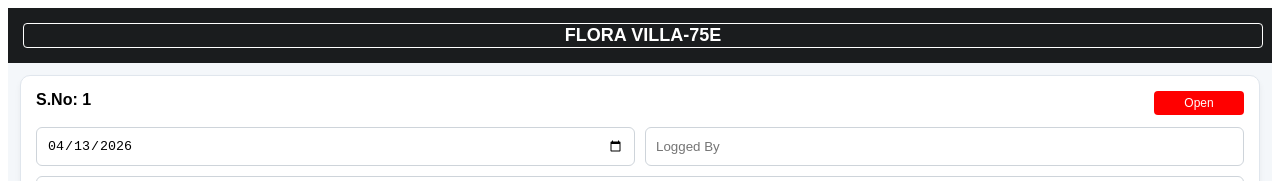
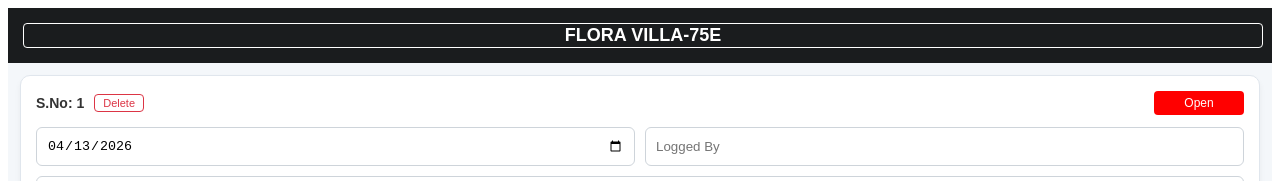
Before and after one commit to Movieeesss/Site-App, a React (Vite) app: page / in a window 1280 px wide. Shown: the top 181 px of the page. Built offline with nearby package versions, Linux system fonts and the light colour scheme.

Commit message:
Update SiteApp.tsx

```diff
--- a/src/SiteApp.tsx
+++ b/src/SiteApp.tsx
@@ -28,8 +28,18 @@ export default function FinalTenColumnRegister() {
   };
 
   const addRow = () => {
-    const newId = rows.length > 0 ? rows[rows.length - 1].id + 1 : 1;
+    // S.No logic updated to be sequential based on array length
+    const newId = rows.length > 0 ? Math.max(...rows.map(r => r.id)) + 1 : 1;
     setRows([...rows, { id: newId, date: '2026-04-13', desc: '', loggedBy: '', status: 'Open', closedDate: '', before: [], after: [], owner: '', closedBy: '', remarks: '' }]);
+  };
+
+  // NEW: Delete specific row function
+  const deleteRow = (id) => {
+    if (window.confirm("Indha row-ah delete panna poringala?")) {
+      const updatedRows = rows.filter(row => row.id !== id);
+      // Optional: S.No-ah refresh panna idhai use pannalam, illena id apdiye irukkum
+      setRows(updatedRows);
+    }
   };
 
   const clearAll = () => {
@@ -61,7 +71,6 @@ export default function FinalTenColumnRegister() {
   const generatePDF = () => {
     const doc = new jsPDF('l', 'mm', 'a4');
 
-    // 1. Split Header (Villa Name & Action Register)
     autoTable(doc, {
       body: [[project.toUpperCase(), 'ACTION REGISTER - NEW']],
       theme: 'grid',
@@ -69,14 +78,12 @@ export default function FinalTenColumnRegister() {
       columnStyles: { 0: { cellWidth: 100 }, 1: { cellWidth: 177 } }
     });
 
-    // DYNAMIC PHOTO COLUMN LOGIC
     const maxBefore = Math.max(...rows.map(r => r.before.length), 1);
     const maxAfter = Math.max(...rows.map(r => r.after.length), 1);
 
     const beforeHeaders = Array.from({ length: maxBefore }, (_, i) => `P${i + 1}(B)`);
     const afterHeaders = Array.from({ length: maxAfter }, (_, i) => `P${i + 1}(A)`);
 
-    // UPDATED FULL TEXT HEADERS
     const head = [[
       'S.No', 'Date Logged', 'Description', 'Logged by', 'Current Status', 'Actual Closed Date',
       ...beforeHeaders,
@@ -84,8 +91,9 @@ export default function FinalTenColumnRegister() {
       'Owner', 'Remarks'
     ]];
 
-    const body = rows.map(r => [
-      r.id, formatDate(r.date), r.desc, r.loggedBy, r.status.toUpperCase(), formatDate(r.closedDate),
+    const body = rows.map((r, index) => [
+      index + 1, // PDF-la S.No correct-ah varum
+      formatDate(r.date), r.desc, r.loggedBy, r.status.toUpperCase(), formatDate(r.closedDate),
       ...Array(maxBefore + maxAfter).fill(''),
       r.owner, r.remarks.toUpperCase()
     ]);
@@ -102,7 +110,6 @@ export default function FinalTenColumnRegister() {
         if (data.section === 'head') return;
         const rowData = rows[data.row.index];
 
-        // Status Colors
         if (data.column.index === 4) {
           if (rowData.status.toUpperCase() === 'OPEN') data.cell.styles.fillColor = [255, 0, 0];
           if (rowData.status.toUpperCase() === 'DONE') data.cell.styles.fillColor = [146, 208, 80];
@@ -112,7 +119,6 @@ export default function FinalTenColumnRegister() {
           if (url) doc.addImage(url, 'JPEG', cell.x + 1, cell.y + 1, cell.width - 2, cell.height - 2);
         };
 
-        // Photo mapping start index shifted to 6 because of full headers
         if (data.column.index >= 6 && data.column.index < 6 + maxBefore) {
           const imgIdx = data.column.index - 6;
           drawImg(rowData.before[imgIdx], data.cell);
@@ -131,10 +137,14 @@ export default function FinalTenColumnRegister() {
     <div style={ui.container}>
       <header style={ui.nav}><input value={project} onChange={e => setProject(e.target.value)} style={ui.headIn} /></header>
       <div style={ui.main}>
-        {rows.map(row => (
+        {rows.map((row, index) => (
           <div key={row.id} style={ui.card}>
             <div style={ui.topRow}>
-              <strong>S.No: {row.id}</strong>
+              {/* S.No text-ah control panna mudiyadha padi normal span-ah mathiyachu */}
+              <div style={{display:'flex', gap:'10px', alignItems:'center'}}>
+                <span style={ui.snoBadge}>S.No: {index + 1}</span>
+                <button onClick={() => deleteRow(row.id)} style={ui.rowDelBtn}>Delete</button>
+              </div>
               <input style={{...ui.badge, backgroundColor: row.status.toUpperCase()==='OPEN'?'#ff0000':'#92d050'}} value={row.status} onChange={e => setRows(rows.map(r => r.id===row.id?{...r, status: e.target.value}:r))} />
             </div>
             <div style={ui.inputGrid}>
@@ -185,8 +195,10 @@ const ui = {
   headIn: { width: '100%', background: 'transparent', border: '1px solid #fff', borderRadius: '4px', color: '#fff', textAlign: 'center', fontSize: '18px', fontWeight: 'bold' },
   main: { padding: '12px' },
   card: { background: '#fff', borderRadius: '10px', padding: '15px', marginBottom: '15px', boxShadow: '0 4px 6px rgba(0,0,0,0.05)', border: '1px solid #e0e6ed' },
-  topRow: { display: 'flex', justifyContent: 'space-between', marginBottom: '12px' },
+  topRow: { display: 'flex', justifyContent: 'space-between', marginBottom: '12px', alignItems: 'center' },
   badge: { border: 'none', borderRadius: '4px', color: '#fff', padding: '5px', width: '80px', textAlign: 'center', fontSize: '12px' },
+  snoBadge: { fontSize: '14px', fontWeight: 'bold', color: '#333' },
+  rowDelBtn: { background: '#fff', border: '1px solid #dc3545', color: '#dc3545', borderRadius: '4px', padding: '2px 8px', fontSize: '11px', cursor: 'pointer' },
   inputGrid: { display: 'grid', gridTemplateColumns: '1fr 1fr', gap: '10px', marginBottom: '10px' },
   field: { width: '100%', padding: '10px', borderRadius: '6px', border: '1px solid #ced4da', boxSizing: 'border-box' },
   area: { width: '100%', height: '65px', borderRadius: '6px', border: '1px solid #ced4da', padding: '10px', boxSizing: 'border-box', marginBottom: '10px' },
```
